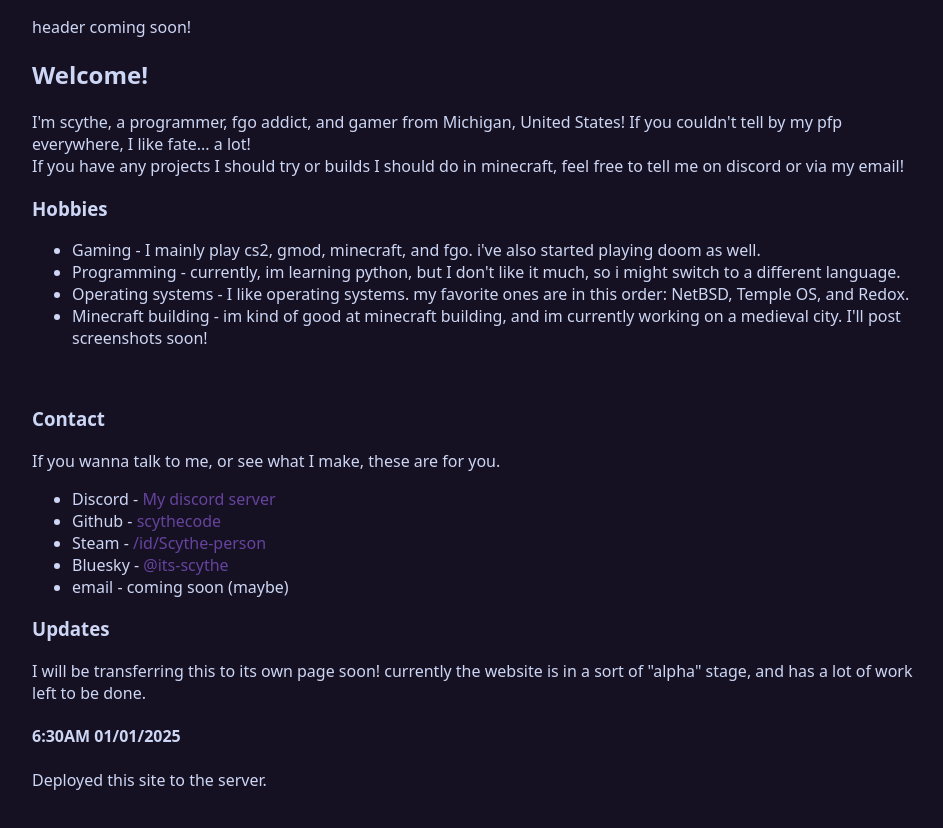
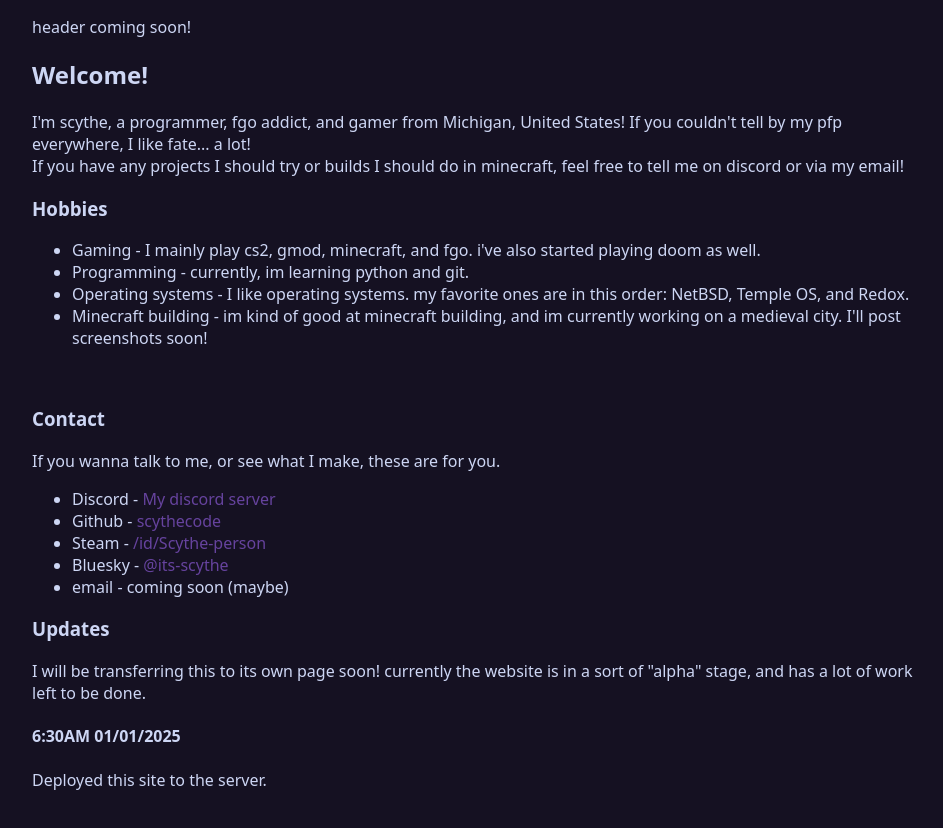
Before and after one commit to Scythecode/website, a plain HTML site: page index.html in a window 1280 px wide. Shown: the whole page, without its empty margins (160-1103 px from the left). Drawn offline with Linux system fonts and the light colour scheme.

Commit message:
changed what im learning to add git

```diff
--- a/index.html
+++ b/index.html
@@ -24,7 +24,7 @@
         <h3>Hobbies</h3>
         <ul>
             <li>Gaming - I mainly play cs2, gmod, minecraft, and fgo. i've also started playing doom as well.</li>
-            <li>Programming - currently, im learning python, but I don't like it much, so i might switch to a different language.</li>
+            <li>Programming - currently, im learning python and git.</li>
             <li>Operating systems - I like operating systems. my favorite ones are in this order: NetBSD, Temple OS, and Redox.</li>
             <li>Minecraft building - im kind of good at minecraft building, and im currently working on a medieval city. I'll post screenshots soon!</li>
         </ul><br>
```
